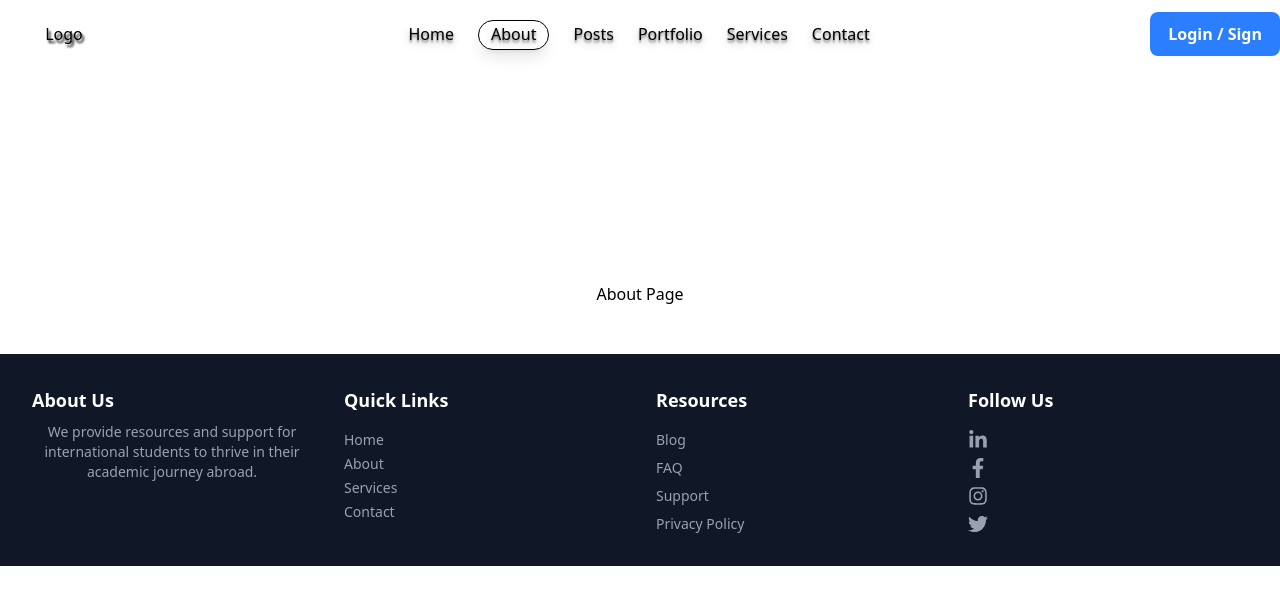
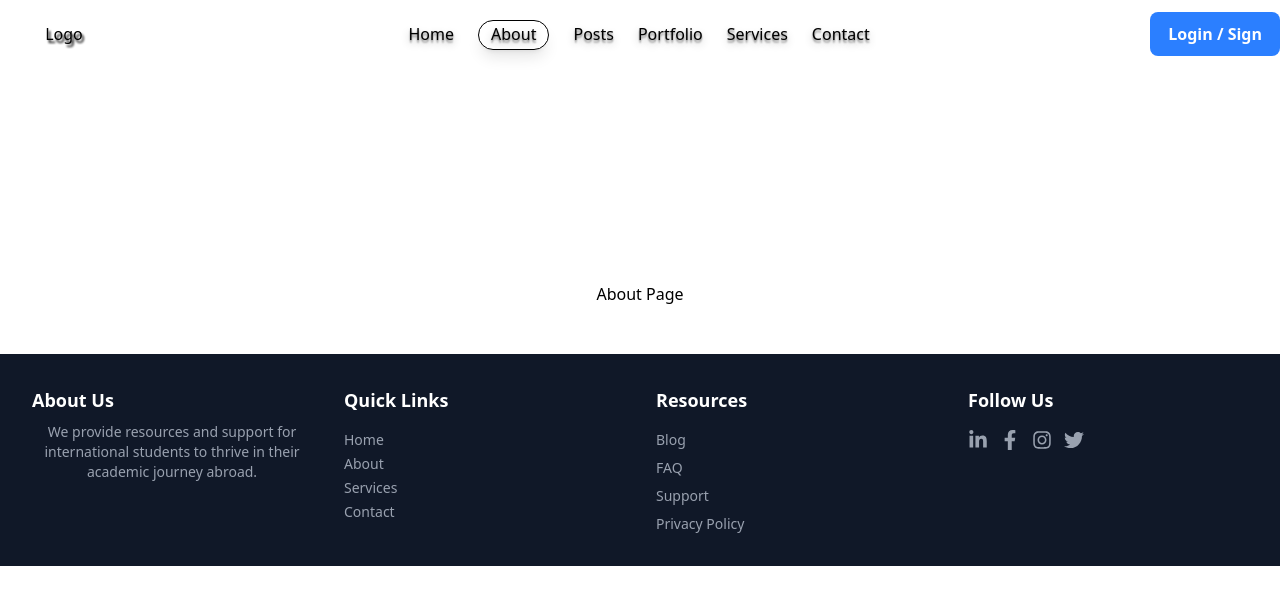
Before and after one commit to awaisfaryad25/react-basic-project, a React (Vite) app: page /about in a window 1280 px wide. Shown: the top 604 px of the page. Built offline with nearby package versions, Linux system fonts and the light colour scheme.

Commit message:
layout fix

```diff
--- a/src/components/global/Footer.jsx
+++ b/src/components/global/Footer.jsx
@@ -65,7 +65,7 @@ const Footer = () => {
           {/* Column 4 - Contact */}
           <div>
             <h3 className="text-lg text-left font-semibold mb-4">Follow Us</h3>
-            <ul className="space-y-2 text-sm text-left ">
+            <ul className="flex gap-3 ">
               <li>
                 <a href="/blog" className="text-gray-400 hover:text-white transition">
                   <FaLinkedinIn size={20}/>
```
